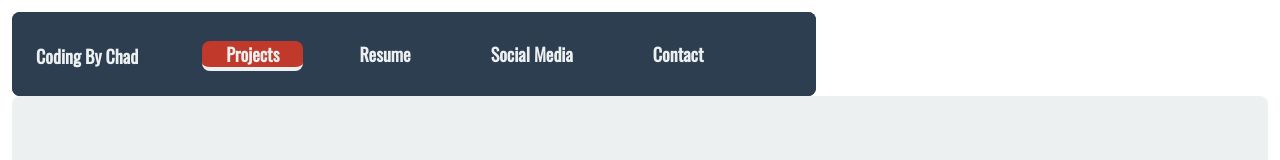
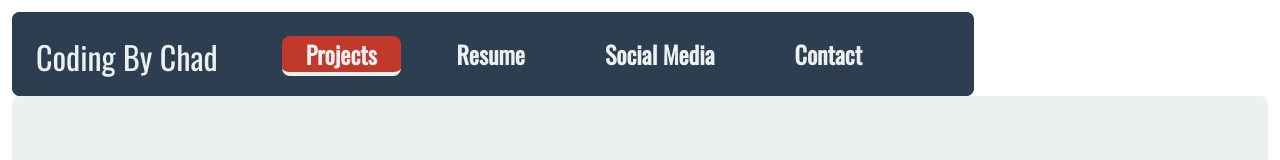
Before and after one commit to ChadESmith42/coding-by-chad, an Angular app in the folder portfolio/: page /projects in a window 1280 px wide. Shown: the top 160 px of the page. Built offline with nearby package versions, Linux system fonts and the light colour scheme.

Commit message:
font-weight adjustments

```diff
--- a/portfolio/src/app/layout/footer/footer.component.css
+++ b/portfolio/src/app/layout/footer/footer.component.css
@@ -6,6 +6,9 @@
   background-color: var(--wisteria);
   border-radius: 8px;
   text-decoration: none;
+  font-family: 'VT323', monospace;
+  font-weight: 200;
+  font-size: 30px;
 }
 
 .footer-container > * {
@@ -15,3 +18,9 @@
 .footer-item p a {
   text-decoration: none;
 }
+
+.footer-container h3 {
+  font-family: 'VT323', monospace;
+  font-weight: 200;
+  font-size: 30px;
+}
--- a/portfolio/src/app/layout/navigation/navigation.component.css
+++ b/portfolio/src/app/layout/navigation/navigation.component.css
@@ -19,11 +19,14 @@
 .nav-link-item {
   margin: 8px 16px 8px 16px;
   padding: 0 24px 0 24px;
+  font-weight: 300;
+  font-size: 24px;
 }
 
 .brand {
   color: var(--clouds);
-  background-color: var(-midnight-blue);
+  font-weight: 300;
+  font-size: 32px;
 }
 
 .active-link {
```
